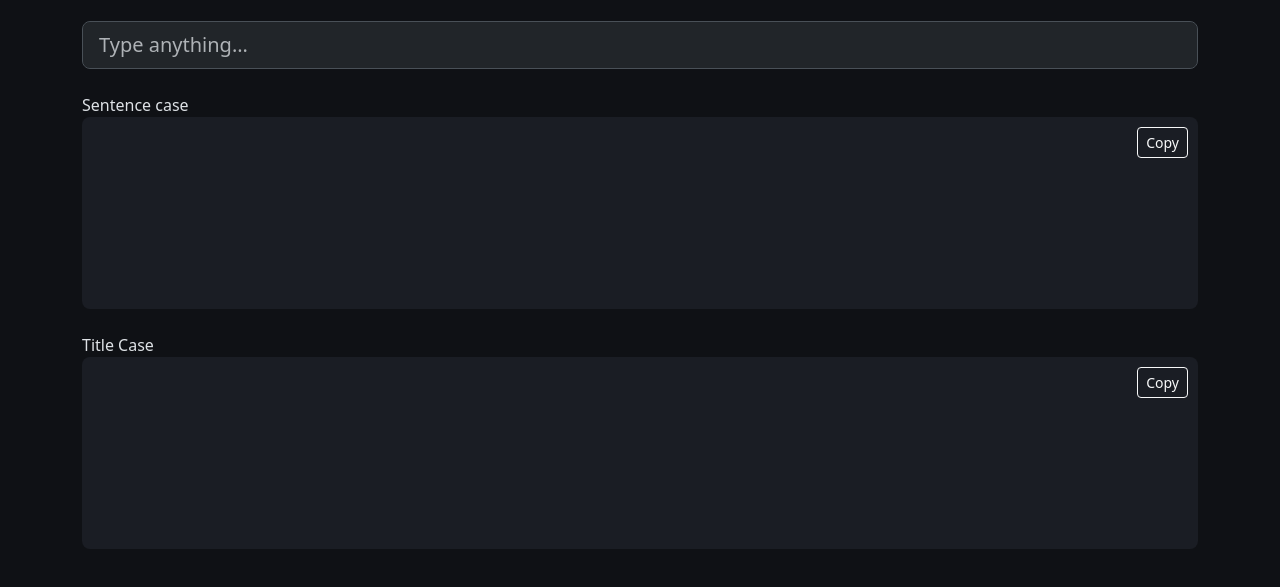
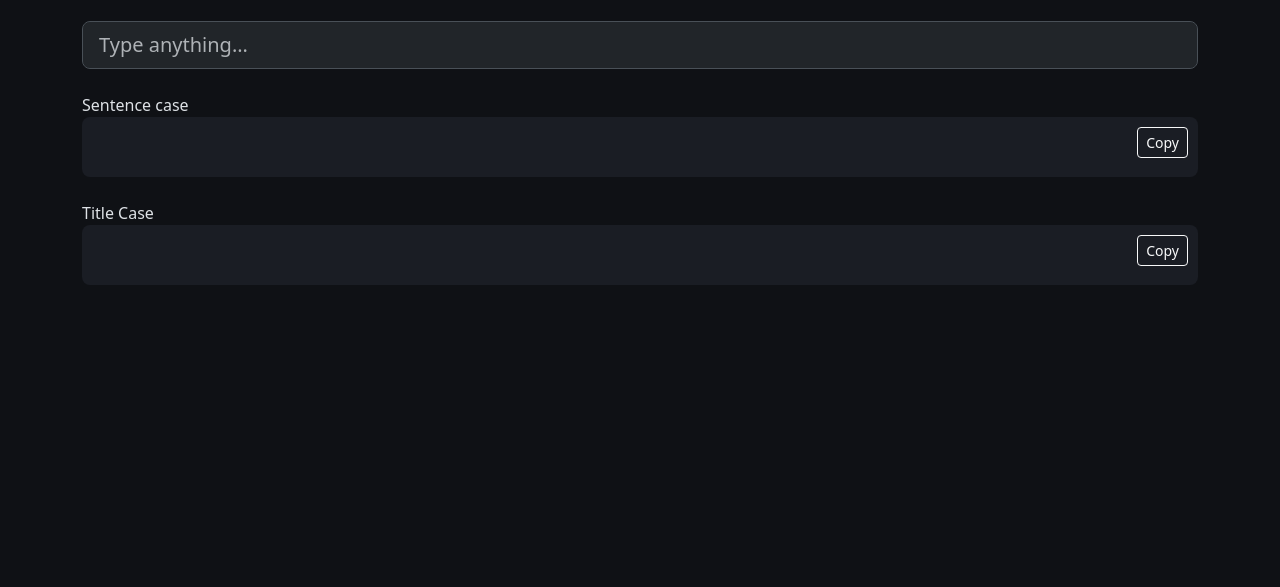
Before and after one commit to maridb204/LexiCase, a plain HTML site: page index.html in a window 1280 px wide. Shown: the part 77-664 px from the top of the page. Drawn offline with nearby package versions, Linux system fonts and the light colour scheme.

Commit message:
Update index.html

```diff
--- a/index.html
+++ b/index.html
@@ -2,7 +2,7 @@
 <html lang="en" data-bs-theme="dark">
 <head>
 <meta charset="UTF-8">
-<title>Enterprise Case Converter v7</title>
+<title>Enterprise Case Converter v8</title>
 
 <link href="https://cdn.jsdelivr.net/npm/bootstrap@5.3.2/dist/css/bootstrap.min.css" rel="stylesheet">
 
@@ -21,7 +21,7 @@ border-radius:8px;
 min-height:60px;
 font-size:18px;
 position:relative;
-white-space:pre-wrap;
+/* white-space:pre-wrap; */
 }
 
 .copy{
```
